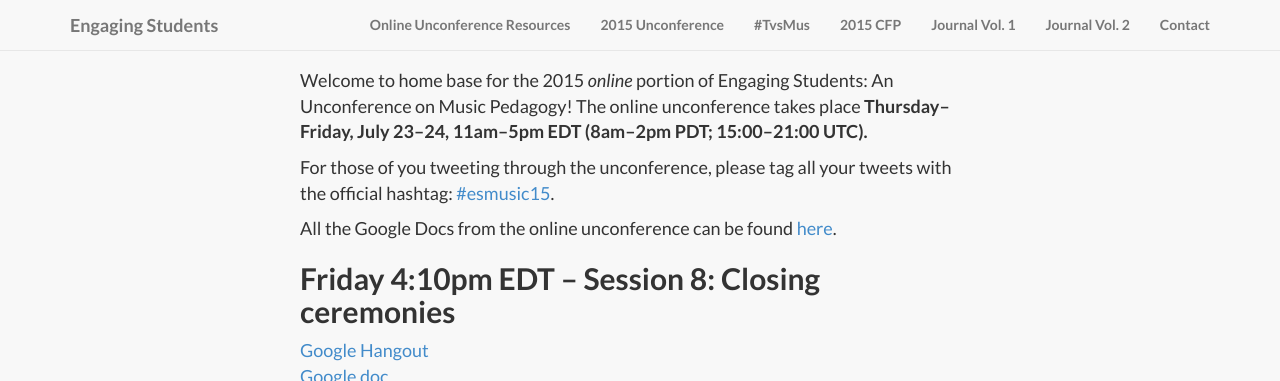
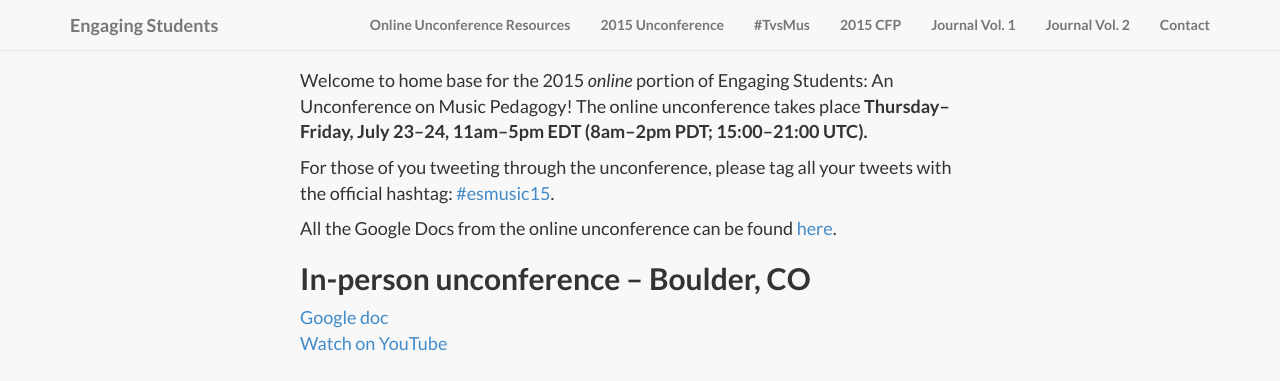
Before and after one commit to flipcamp/flipcamp.github.io, a Jekyll site: the page built from unconference2015.md, in a window 1280 px wide and 900 px high, scrolled down 906 px, cut to the strip 0-381 px from the top of the window. Built offline with Jekyll 4.4.1, drawn with Linux system fonts in a browser that asks for light colours; nearby versions of some CDN libraries; library files that are not in the unit come from our copies.

Commit message:
boulder planning session

```diff
--- a/unconference2015.md
+++ b/unconference2015.md
@@ -10,14 +10,13 @@ For those of you tweeting through the unconference, please tag all your tweets w
 
 All the Google Docs from the online unconference can be found [here](https://drive.google.com/folderview?id=0B4yHG56u9Tu6fi1GSWhOMWNackwtRkkxRVNoaWpFR1FLbThJTElZUzZqX0V4LXZ1Vk9kTWs&usp=sharing).
 
-## Friday 4:10pm EDT – Session 8: Closing ceremonies
+## In-person unconference – Boulder, CO
 
-[Google Hangout](https://plus.google.com/hangouts/_/hoaevent/AP36tYcUYqwO9385idzb80tvhhtsaSv-DqBJpBKes4MDrvGIHHDN6Q)
-[Google doc](https://docs.google.com/document/d/1HRPfcpRCg5y4ieCES2L6QNJgRp8NtuPw4s4fBJsdgIM/edit?usp=sharing)
-[Watch on YouTube](http://youtu.be/hFYu6VI-VeE)
+[Google doc](https://docs.google.com/document/d/1BcpRuUd5FHdMllY-E8XIiw-LFksL89Ml0az3ezeEcX0/edit?usp=sharing)
+[Watch on YouTube](http://youtu.be/ixFW-WaqPBE)
 
 <div class="center-video">
-<iframe width="420" height="315" src="http://www.youtube.com/embed/hFYu6VI-VeE" frameborder="0" allowfullscreen></iframe>
+<iframe width="420" height="315" src="http://www.youtube.com/embed/ixFW-WaqPBE" frameborder="0" allowfullscreen></iframe>
 </div>
 
 
```
